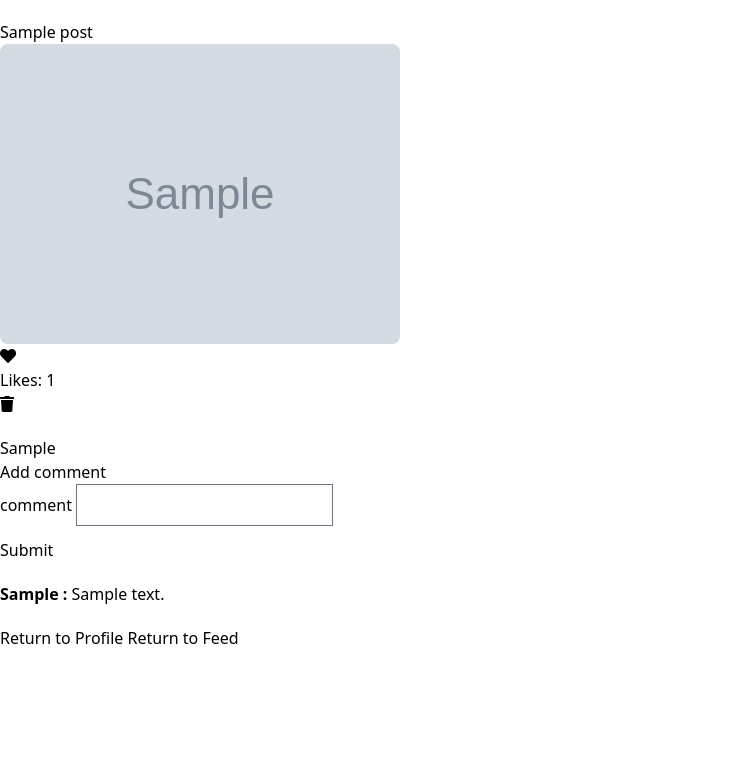
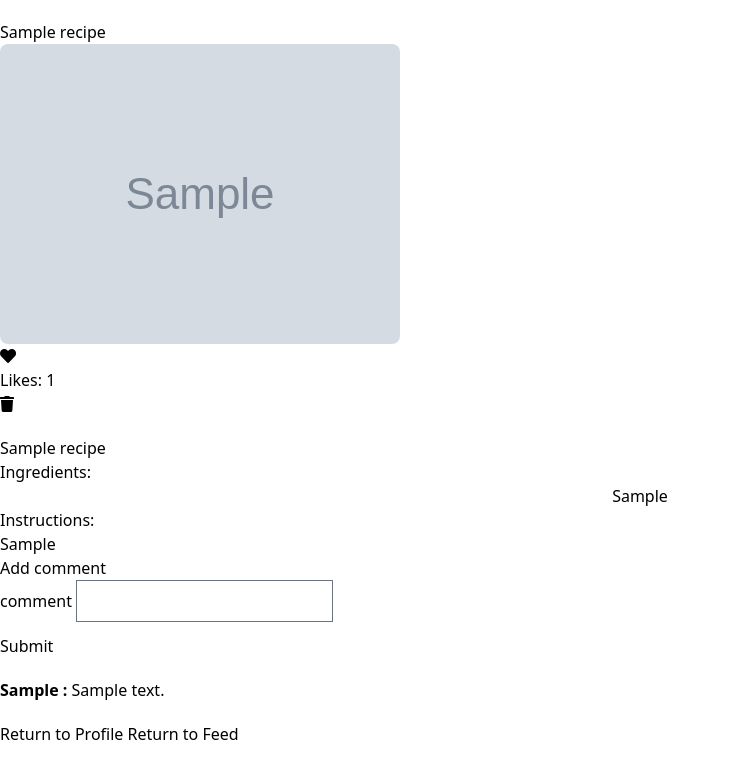
Before and after one commit to AirSayy/NorNor, a Node server app: page /post/600000000000000000000001 in a window 1280 px wide. Shown: the part 26-800 px from the top of the page, without its empty margins (0-730 px from the left). Run offline with Node 20, Linux system fonts and the light colour scheme; the visitor is signed in with stand-in values (Sample User, id 1); tables that the repository leaves empty hold one stand-in row (values such as "Sample post"); grey boxes marked "Sample" are stand-in pictures; style sheets or scripts are compiled from the project's sources; some libraries are stand-ins or nearby versions.

Commit message:
updateed post with ingredients and instructions

```diff
--- a/controllers/posts.js
+++ b/controllers/posts.js
@@ -1,5 +1,5 @@
 const cloudinary = require("../middleware/cloudinary");
-const Post = require("../models/Post");
+const Post = require("../models/Recipe");
 const Comment = require("../models/Comment");
 
 module.exports = {
@@ -19,8 +19,6 @@ module.exports = {
   // GET /addRecipe
   getaddRecipe: async (req, res) => {
     try {
-      const posts = await Post.find({ user: req.user.id });
-
        // renders the addRecipe.ejs
       res.render("addRecipe.ejs",);
     } catch (err) {
@@ -47,6 +45,7 @@ module.exports = {
 
       // find post by id parameters
       const post = await Post.findById(req.params.id);
+      console.log(post)
 
       // find comments and sort in descending order
       const comments = await Comment.find({post:req.params.id}).sort({ createdAt: "desc" }).lean();
@@ -59,31 +58,67 @@ module.exports = {
   },
 
   // CREATE /post
+  // createPost: async (req, res) => {
+  //   try {
+  //     // Upload image to cloudinary
+  //     const result = await cloudinary.uploader.upload(req.file.path);
+
+  //     // creates a new postSchema document in the database
+  //     await Post.create({
+  //       title: req.body.title,
+  //       image: result.secure_url,
+  //       cloudinaryId: result.public_id,
+  //       ingredients: req.body.ingredients.split('\n'),
+  //       instructions: req.body.instructions.split('\n'),
+  //       likes: 0,
+  //       user: req.user.id,
+  //     });
+
+
+
+  //     console.log("Post has been added!");
+
+  //     // redirects data to /profile
+  //     res.redirect("/profile");
+  //   } catch (err) {
+  //     console.log(err);
+  //   }
+  // },
+
+  // CREATE /post
 createPost: async (req, res) => {
   try {
     // Upload image to cloudinary
     const result = await cloudinary.uploader.upload(req.file.path);
 
-      // creates a new postSchema document in the database
+    // Normalize newline characters to '\n' and split ingredients and instructions
+    const ingredientsArray = req.body.ingredients.replace(/\r\n|\r/g, '\n').split('\n');
+    const instructionsArray = req.body.instructions.replace(/\r\n|\r/g, '\n').split('\n');
+
+    // Trim whitespace from each ingredient and instruction
+    const trimmedIngredients = ingredientsArray.map((ingredient) => ingredient.trim());
+    const trimmedInstructions = instructionsArray.map((instruction) => instruction.trim());
+
+    // Create a new postSchema document in the database
     await Post.create({
       title: req.body.title,
       image: result.secure_url,
       cloudinaryId: result.public_id,
-        caption: req.body.caption.replace(/(<([^>]+)>)/gi, ""),
+      ingredients: trimmedIngredients,
+      instructions: trimmedInstructions,
       likes: 0,
       user: req.user.id,
     });
 
-
-
     console.log("Post has been added!");
 
-      // redirects data to /profile
+    // Redirect to /profile
     res.redirect("/profile");
   } catch (err) {
     console.log(err);
   }
 },
+
 
   // UPDATE(like) /post
   likePost: async (req, res) => {
--- a/public/css/style.css
+++ b/public/css/style.css
@@ -32,3 +32,11 @@
     width: 100%;
     height: 100%;
 };
+
+.ingredient-item {
+    list-style-type: disc; /* Bullet point style */
+  }
+
+  .instruction-item {
+    list-style-type: decimal; /* Numbered style */
+  }
--- a/routes/posts.js
+++ b/routes/posts.js
@@ -4,7 +4,7 @@ const upload = require("../middleware/multer");
 const postsController = require("../controllers/posts");
 const { ensureAuth, ensureGuest } = require("../middleware/auth");
 
-//Post Routes - simplified for now
+//Recipe Routes -
 router.get("/:id", ensureAuth, postsController.getPost);
 
 router.post("/createPost", upload.single("file"), postsController.createPost);
--- a/views/post.ejs
+++ b/views/post.ejs
@@ -25,7 +25,22 @@
       </div>
     </div>
     <div class="col-3 mt-5">
-      <p><%= post.caption %></p>
+      <p><%= post.title %></p>
+      <!-- Show recipe details -->
+<h2>Ingredients:</h2>
+<ul class="ingredient-item text-center">
+  <% post.ingredients.forEach((ingredient) => { %>
+    <li class="list-disc"><%= ingredient %></li>
+  <% }); %>
+</ul>
+
+<h2>Instructions:</h2>
+<ol >
+  <% post.instructions.forEach((instruction) => { %>
+    <li class="instruction-item"><%= instruction %></li>
+  <% }); %>
+</ol>
+
     </div>
     <h2>Add comment</h2>
             <form action="/comment/createComment/<%= post._id%>"  method="POST">
```
Also changed, not shown: models/Recipe.js (renamed from models/Post.js, +8 -4 lines), views/addRecipe.ejs (+6 -2 lines). Lines whose indentation alone changed are shown as unchanged.
